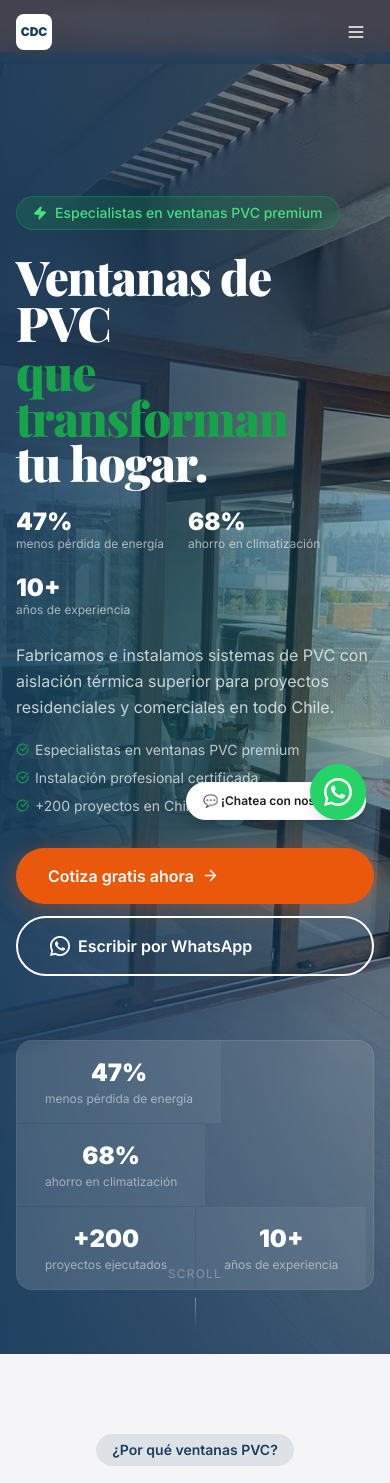
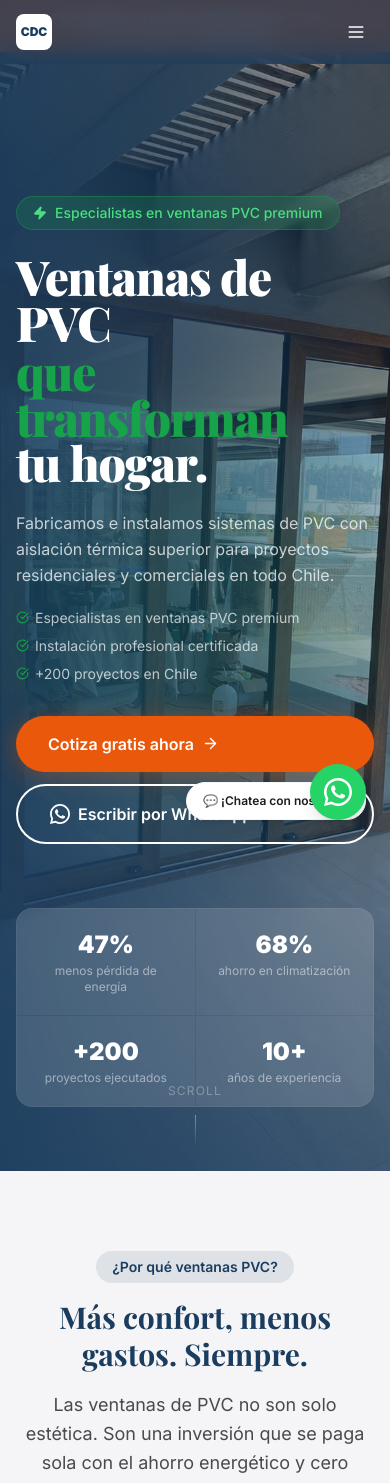
Before and after one commit to JuanJoContreras/landing.cdcspa.0, a Next.js app: page / in a window 390 px wide. Shown: the top 1483 px of the page. Built offline with nearby package versions, Linux system fonts and the light colour scheme.

Commit message:
fix: stats bar mobile grid 2x2

```diff
--- a/src/components/sections/Hero.tsx
+++ b/src/components/sections/Hero.tsx
@@ -33,10 +33,9 @@ export function Hero() {
         <div className="absolute inset-0 bg-gradient-to-t from-[#1A3C5E]/60 via-transparent to-transparent" />
       </div>
 
-      {/* Decorative glow */}
       <div className="absolute top-1/3 right-0 w-96 h-96 bg-[#16A34A]/10 rounded-full blur-3xl pointer-events-none" />
 
-      {/* Content — pt-36 cubre navbar (80px) + banner (~40px) + margen */}
+      {/* Content */}
       <div className="relative z-10 max-w-7xl mx-auto px-4 sm:px-6 lg:px-8 pt-36 pb-16 w-full">
         <div className="grid lg:grid-cols-2 gap-12 items-center">
 
@@ -63,24 +62,6 @@ export function Hero() {
               <span className="block text-[#16A34A] mt-1">que transforman</span>
               tu hogar.
             </motion.h1>
-
-            <motion.div
-              initial={{ opacity: 0 }}
-              animate={{ opacity: 1 }}
-              transition={{ duration: 0.6, delay: 0.35 }}
-              className="flex flex-wrap gap-6 mb-6"
-            >
-              {[
-                { value: "47%", label: "menos pérdida de energía" },
-                { value: "68%", label: "ahorro en climatización" },
-                { value: "10+", label: "años de experiencia" },
-              ].map((stat) => (
-                <div key={stat.value} className="flex flex-col">
-                  <span className="text-white font-black text-2xl leading-none">{stat.value}</span>
-                  <span className="text-white/60 text-xs mt-0.5">{stat.label}</span>
-                </div>
-              ))}
-            </motion.div>
 
             <motion.p
               initial={{ opacity: 0, y: 20 }}
@@ -164,26 +145,25 @@ export function Hero() {
               </motion.div>
             </div>
           </motion.div>
-
         </div>
 
-        {/* Stats bar */}
+        {/* Stats bar — grid 2x2 en mobile, 4 columnas en desktop */}
         <motion.div
           initial={{ opacity: 0, y: 30 }}
           animate={{ opacity: 1, y: 0 }}
           transition={{ duration: 0.6, delay: 0.7 }}
           className="mt-16"
         >
-          <div className="inline-flex flex-wrap gap-px bg-white/10 rounded-2xl overflow-hidden backdrop-blur-sm border border-white/10">
+          <div className="grid grid-cols-2 sm:grid-cols-4 gap-px bg-white/10 rounded-2xl overflow-hidden backdrop-blur-sm border border-white/10">
             {[
               { value: "47%", label: "menos pérdida de energía" },
               { value: "68%", label: "ahorro en climatización" },
               { value: "+200", label: "proyectos ejecutados" },
               { value: "10+", label: "años de experiencia" },
             ].map((stat, i) => (
-              <div key={i} className="flex flex-col items-center px-7 py-4 bg-white/5 hover:bg-white/10 transition-colors">
+              <div key={i} className="flex flex-col items-center px-4 py-5 bg-white/5 hover:bg-white/10 transition-colors">
                 <span className="text-2xl font-black text-white">{stat.value}</span>
-                <span className="text-white/50 text-xs mt-0.5">{stat.label}</span>
+                <span className="text-white/50 text-xs mt-0.5 text-center">{stat.label}</span>
               </div>
             ))}
           </div>
```
